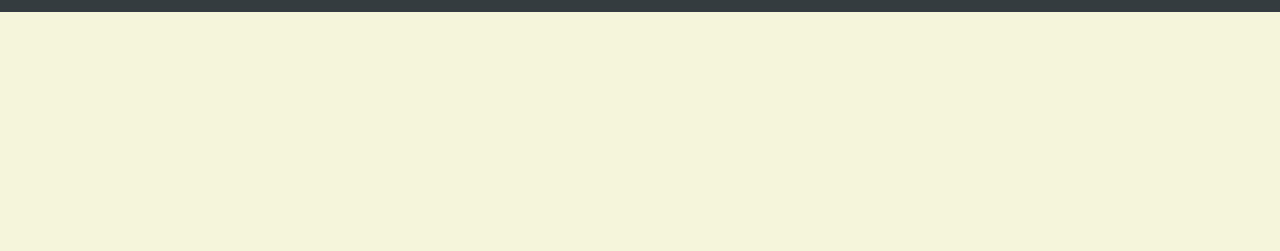
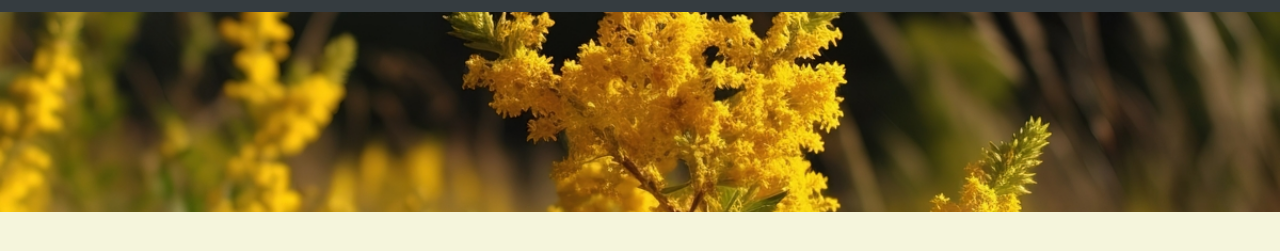
Before and after one commit to AKCashing/Portfolio-Showcase, a plain HTML site: page Develop/index.html in a window 1280 px wide. Shown: the part 83-334 px from the top of the page. Drawn offline with Linux system fonts and the light colour scheme.

Commit message:
Added image

```diff
--- a/Develop/assets/css/style.css
+++ b/Develop/assets/css/style.css
@@ -54,11 +54,12 @@ p {
 }
 
 .hero {
-    height: 800px;
+    height: 200px;
     width: 100%;
     margin-bottom: 25px;
+    background-image: url("../images/goldenrod-flower.png");
     background-size: cover;
-    background-position: center;
+    background-position: 27% 27%;
 }
 
 .float-left {
```
Also changed, not shown: Develop/assets/images/goldenrod-flower.png (added).
